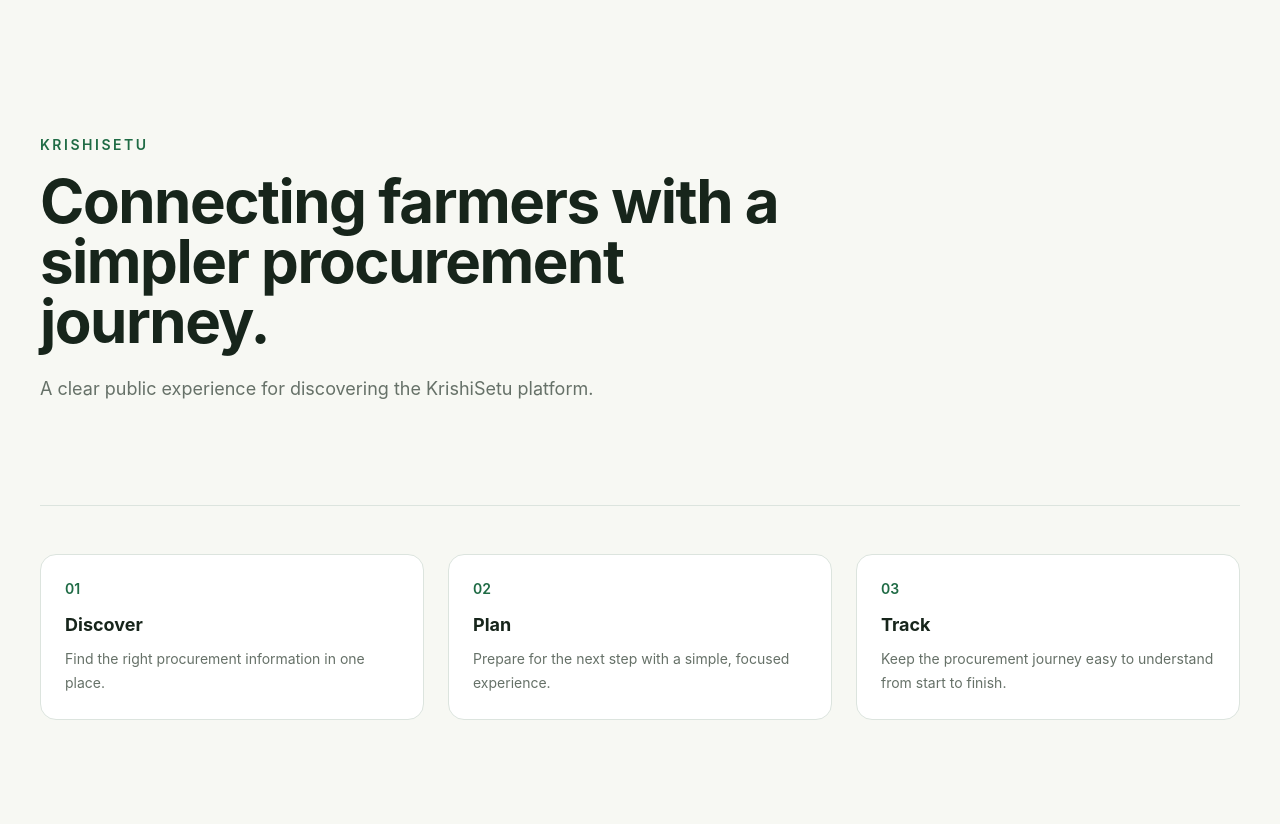
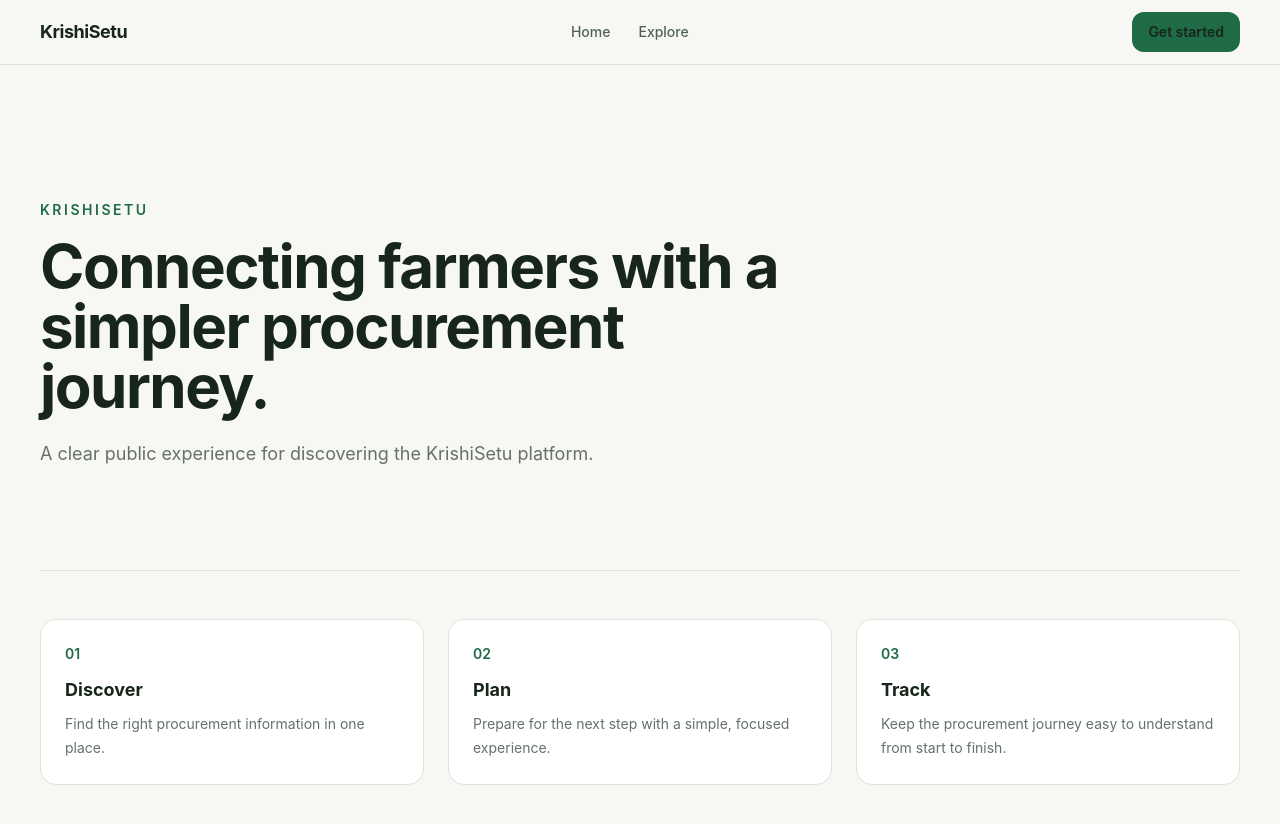
Before and after one commit to viditparmar007/KrishiSetu, a React app in the folder frontend/: page / in a window 1280 px wide. Shown: the top 824 px of the page. Before the commit the page ends 800 px from the top, so only its background shows below. Built offline with nearby package versions, Linux system fonts and the light colour scheme; the HTML template or start-up script is replaced by a standard one.

Commit message:
Integrate Step 1.1 navbar into public layout

```diff
--- a/frontend/src/layouts/PublicLayout.jsx
+++ b/frontend/src/layouts/PublicLayout.jsx
@@ -1,9 +1,10 @@
+import Navbar from "../components/public/Navbar";
+
 function PublicLayout({ children }) {
   return (
     <div className="min-h-screen bg-[#F7F8F3] text-[#17251B]">
-      <div className="min-h-screen">
-        <main>{children}</main>
-      </div>
+      <Navbar />
+      <main>{children}</main>
     </div>
   );
 }
```
